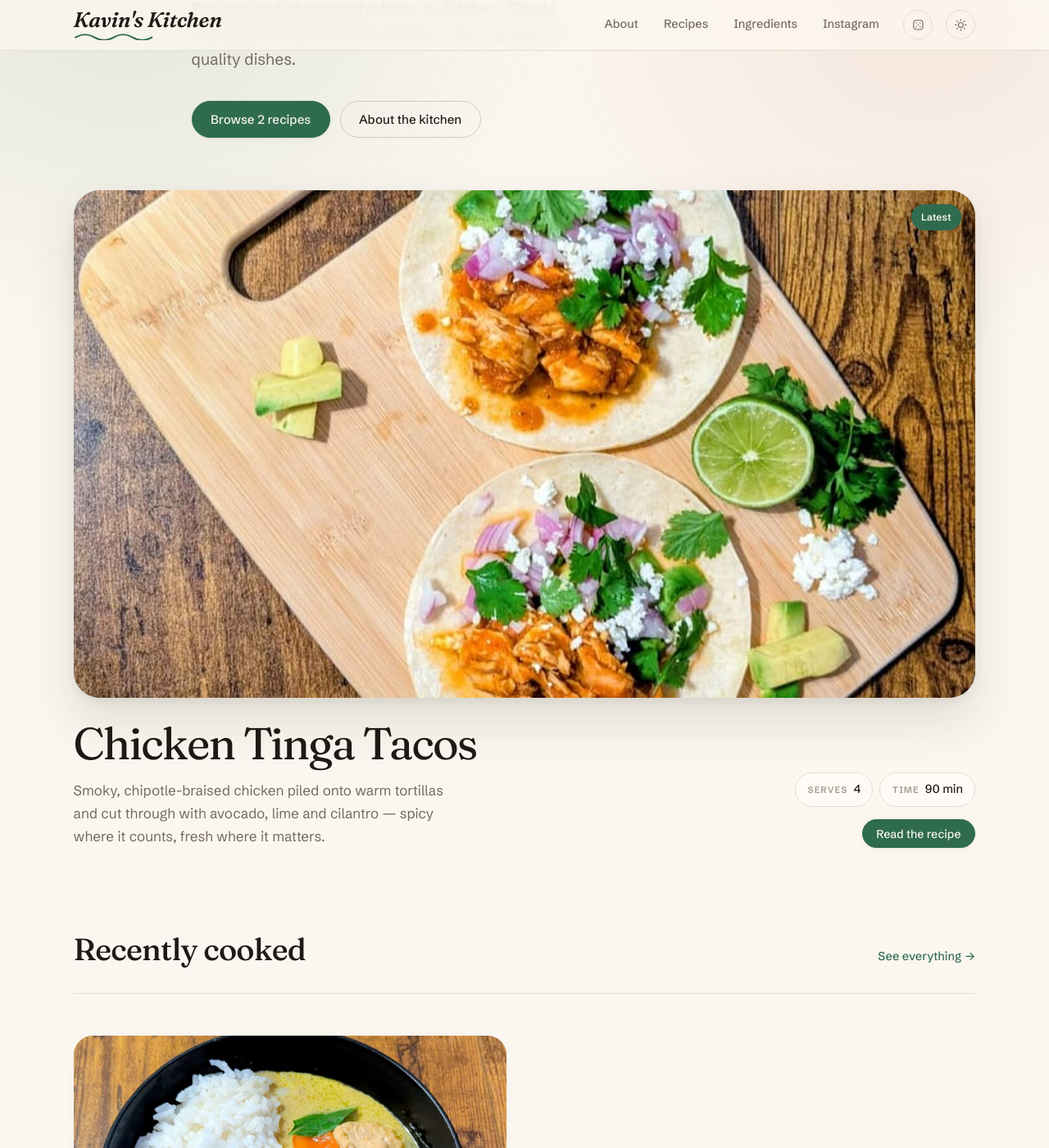
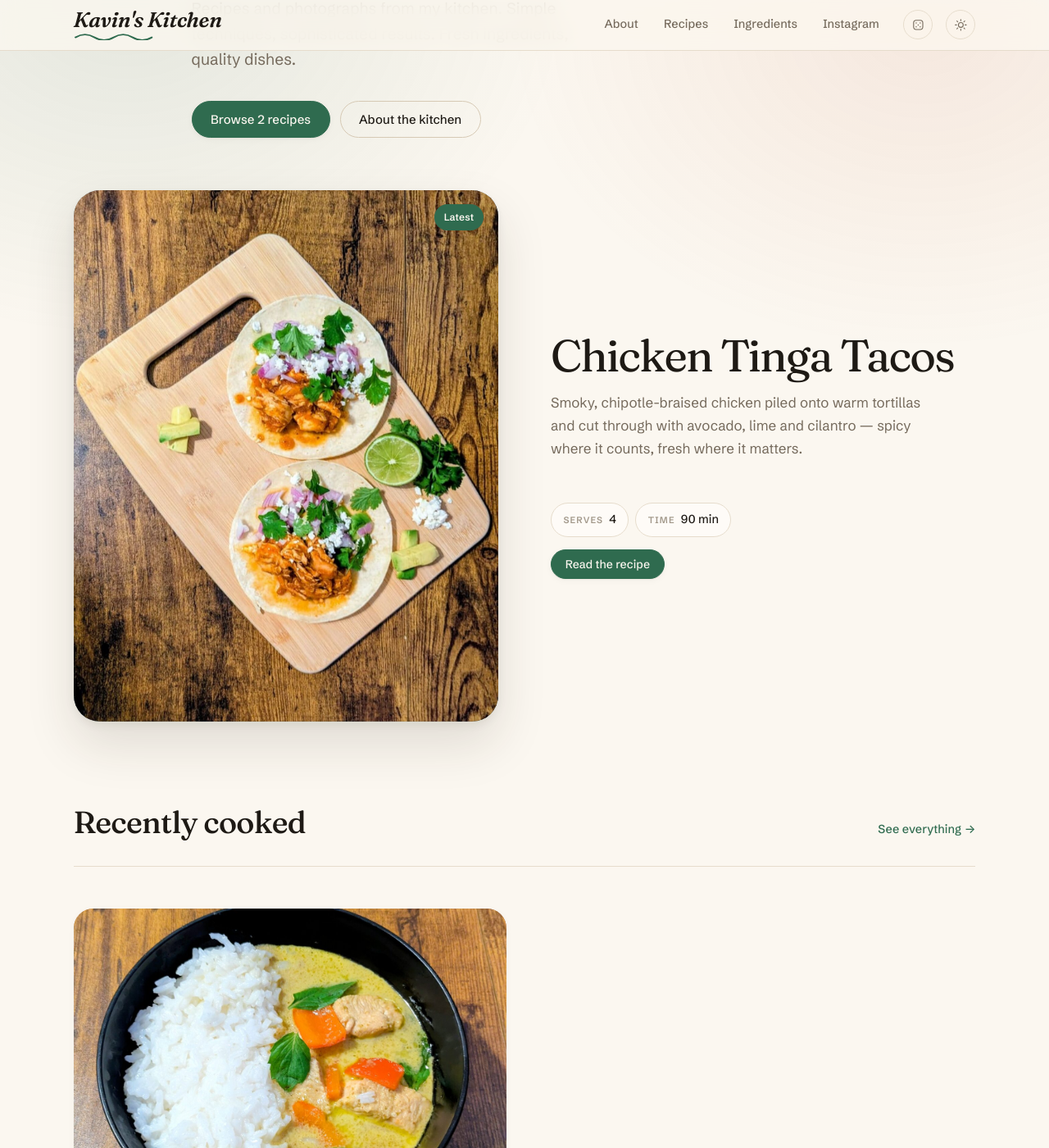
Before and after one commit to kavink7/kcooks-recipes, a Jekyll site: the page built from index.html, in a window 1280 px wide and 1400 px high, scrolled down 422 px. Shown: the whole window at 82% size. Built offline with Jekyll 4.4.1, drawn with Linux system fonts in a browser that asks for light colours.

Commit message:
Fix recipe search filtering and blurry home page hero image
Co-Authored-By: Claude Opus 5.5 <noreply@anthropic.com>

```diff
--- a/assets/css/main.css
+++ b/assets/css/main.css
@@ -548,8 +548,10 @@ a { color: inherit; text-decoration: none; }
 
 .hero { display: block; }
 
+/* Recipe photos are shot portrait, so the frame is portrait too: a wide
+   16:9 crop blew the image up past its real resolution and blurred it. */
 .hero__frame {
-  aspect-ratio: 16 / 9;
+  aspect-ratio: 4 / 5;
   border-radius: var(--r-xl);
   box-shadow: var(--shadow-lg);
   container-type: inline-size;
@@ -562,8 +564,18 @@ a { color: inherit; text-decoration: none; }
 .hero:hover .hero__frame .frame__img,
 .hero:hover .hero__frame .ph { transform: scale(1.03); }
 
+@media (min-width: 48.01rem) {
+  .hero {
+    display: grid;
+    grid-template-columns: minmax(0, 1fr) minmax(0, 1fr);
+    gap: clamp(2rem, 5vw, 4.5rem);
+    align-items: center;
+  }
+  .hero__frame { max-height: 82vh; }
+}
+
 @media (max-width: 40rem) {
-  .hero__frame { aspect-ratio: 4 / 3; border-radius: var(--r-lg); }
+  .hero__frame { border-radius: var(--r-lg); }
 }
 
 @keyframes unveil {
@@ -614,9 +626,10 @@ a { color: inherit; text-decoration: none; }
   flex: none;
 }
 
-@media (max-width: 48rem) {
-  .hero__foot { flex-direction: column; align-items: flex-start; }
-  .hero__side { align-items: flex-start; }
+.hero__foot { flex-direction: column; align-items: flex-start; }
+.hero__side { align-items: flex-start; }
+@media (min-width: 48.01rem) {
+  .hero__foot { padding-top: 0; }
 }
 
 /* ------------------------------------------------------------------
@@ -786,6 +799,8 @@ a { color: inherit; text-decoration: none; }
 }
 
 .gallery__cell { display: block; }
+/* display: block above would otherwise beat the [hidden] attribute. */
+.gallery__cell[hidden] { display: none; }
 
 .empty {
   padding-block: 3rem var(--step);
```
